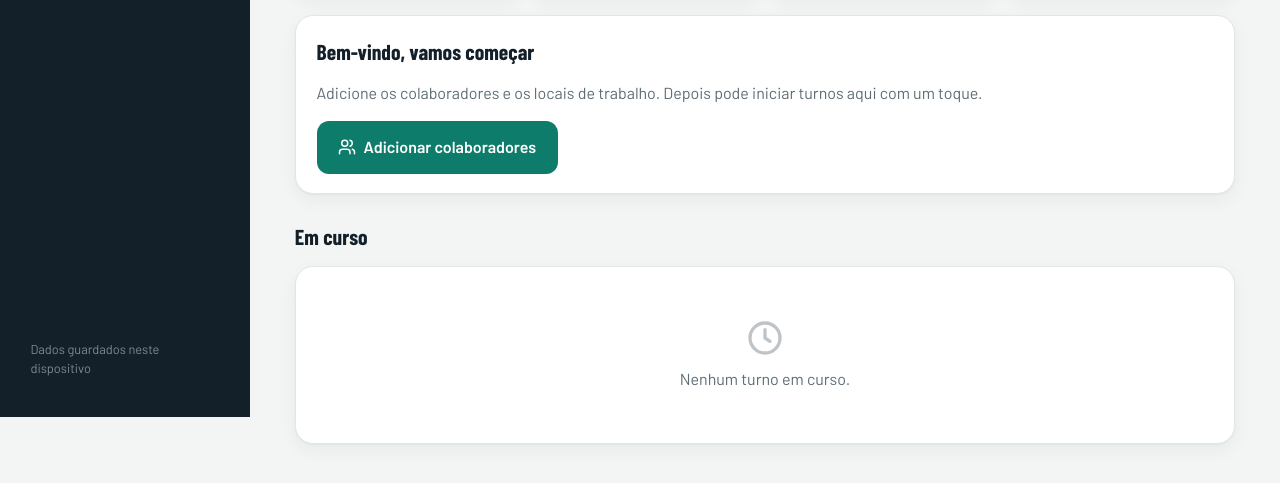
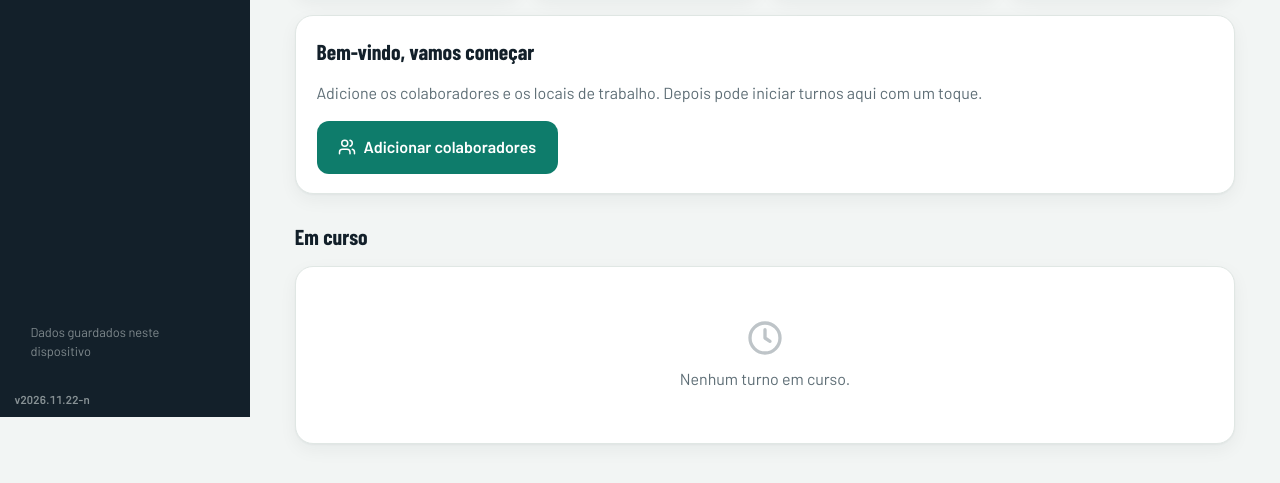
Before and after one commit to rycamacho-Luso/registo-trabalho, a plain HTML site: page index.html in a window 1280 px wide. Shown: the part 383-866 px from the top of the page. Drawn offline with nearby package versions, Linux system fonts and the light colour scheme.

Commit message:
Add files via upload

```diff
--- a/index.html
+++ b/index.html
@@ -47,7 +47,8 @@ svg.i{width:20px;height:20px;flex:none}
 .nb:hover{opacity:1;background:rgba(255,255,255,.06)}
 .nb.on{opacity:1;background:rgba(255,255,255,.12)}
 .nb.on svg{color:#5ED3BF}
-.side .foot{margin-top:auto;font-size:.8rem;opacity:.5;padding:.5rem}
+.side .foot{margin-top:auto;font-size:.8rem;opacity:.5;padding:.5rem .5rem 1.6rem}
+.vtag{position:fixed;left:.9rem;bottom:.55rem;z-index:40;font-size:.72rem;font-weight:600;letter-spacing:.02em;color:var(--side-ink);opacity:.55;pointer-events:none;font-variant-numeric:tabular-nums}
 main{padding:1.8rem clamp(1rem,3.5vw,2.8rem) 5rem;max-width:1180px;width:100%;min-width:0}
 .card,.tw{min-width:0;max-width:100%}
 .head{display:flex;justify-content:space-between;align-items:flex-end;gap:1rem;flex-wrap:wrap;margin-bottom:1.4rem}
@@ -212,6 +213,7 @@ tfoot td{font-weight:700;border-bottom:0;background:var(--surface-2)}
   .app{grid-template-columns:minmax(0,1fr)}
   .side{position:fixed;inset:auto 0 0 0;height:auto;flex-direction:row;padding:.35rem .3rem calc(.35rem + env(safe-area-inset-bottom,0px));z-index:30;gap:0;box-shadow:0 -4px 20px rgba(0,0,0,.12)}
   .logo,.side .foot{display:none}
+  .vtag{color:var(--muted);opacity:.9;left:.6rem;bottom:calc(4.4rem + env(safe-area-inset-bottom,0px));background:var(--bg);padding:.05rem .45rem;border-radius:99px;font-size:.68rem}
   .nb{flex-direction:column;gap:.15rem;font-size:.62rem;padding:.4rem .2rem;flex:1;align-items:center;text-align:center}
   main{padding:1.1rem 1rem 8rem}
   .head h1{font-size:1.75rem}
@@ -232,7 +234,7 @@ tfoot td{font-weight:700;border-bottom:0;background:var(--surface-2)}
 }
 @media (max-width:420px){.fgrid{grid-template-columns:1fr}}
 @media print{
-  .side,.fab,.noprint,.toast,.head>.row{display:none!important}
+  .side,.fab,.noprint,.toast,.vtag,.head>.row{display:none!important}
   .app{display:block} body{background:#fff;color:#000} main{padding:0}
   .card,.stat{box-shadow:none;border-color:#ccc}
 }
@@ -298,10 +300,11 @@ fieldset:disabled .tb,fieldset:disabled .f{opacity:.75}
 <datalist id="dlS"></datalist>
 <input type="file" id="sincF" accept=".json,application/json,text/plain" multiple hidden>
 <div class="toast" id="toast" role="status"></div>
+<div class="vtag" id="vtag" aria-label="Versão da aplicação"></div>
 <script>
 /* =================== Dados =================== */
 const KEY='registoTrabalho_v1';
-const VERSAO='2026.11.22-m';
+const VERSAO='2026.11.22-n';
 const COLS=['colab','locais','turnos','fechos','assin'];
 const def=()=>({cfg:{empresa:'',valorHora:5,upd:0},colab:[],locais:[],turnos:[],fechos:[],assin:[],apagados:{}});
 const defLoc=()=>({clientId:'',ultimoBackup:null,ultimoLocal:'',ultimaSync:null,syncAuto:false,pinHash:'',pinSalt:'',pinLen:0,bioId:''});
@@ -1738,6 +1741,7 @@ async function arrancar(){
   fbIniciar();
 }
 arrancar();
+$('#vtag').textContent='v'+VERSAO;
 /* Ícone no ecrã e funcionamento sem internet (só quando a app está num endereço https) */
 if('serviceWorker' in navigator&&(location.protocol==='https:'||location.hostname==='localhost')){window.addEventListener('load',()=>{navigator.serviceWorker.register('sw.js').catch(()=>{})})}
 </script>
```
